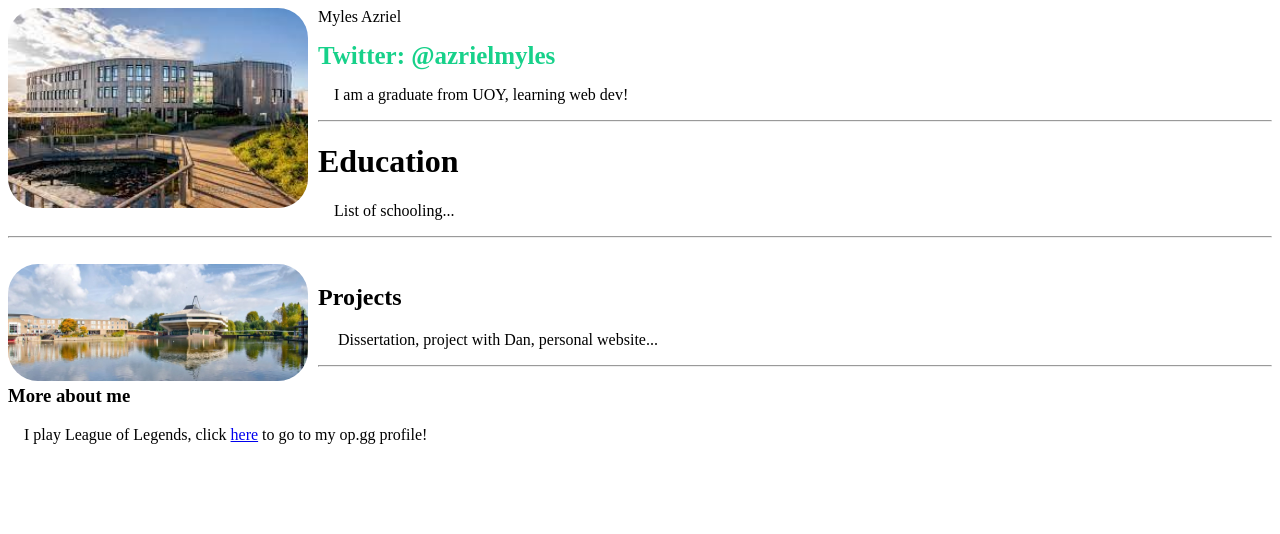
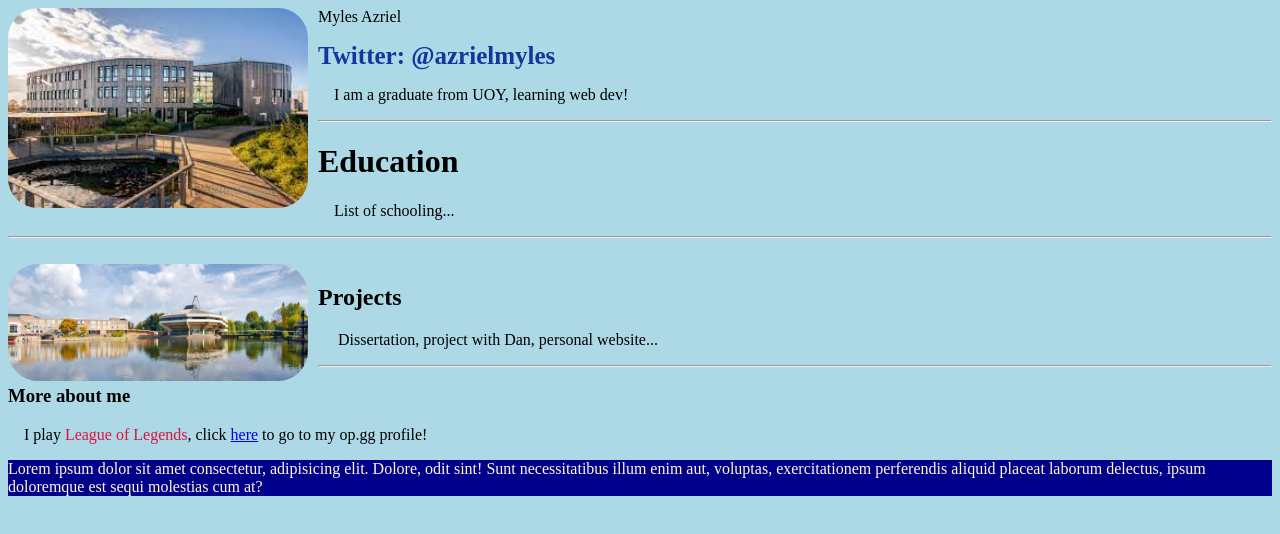
Before and after one commit to mylesazriel/learning-webdev, a plain HTML site: page project/index.html in a window 1280 px wide. Drawn offline with Linux system fonts and the light colour scheme.

Commit message:
Finished HTML course
These final changes mark me finishing the HTML course by BroCode. Learning CSS next.

```diff
--- a/project/index.html
+++ b/project/index.html
@@ -8,14 +8,14 @@
   Good luck learning HTML, have fun with it. You can do this bro <3.
 -->
 <html lang="en">
+
 <head>
   <meta charset="UTF-8" />
   <meta http-equiv="X-UA-Compatible" content="IE=edge" />
   <meta name="viewport" content="width=device-width, initial-scale=1.0" />
   <meta name="keywords" content="html, css, js, personal, website" />
   <meta name="description" content="The personal website of Myles Azriel" />
-    <meta name="author" content="Myles Azriel"
-    <title>Myles Azriel</title>
+  <meta name="author" content="Myles Azriel" <title>Myles Azriel</title>
   <style>
     img {
       width: 300px;
@@ -29,18 +29,15 @@
     }
 
     em {
-        color: rgb(23, 209, 138);
+      color: rgb(21, 52, 156);
       font-style: normal;
       font-size: 25px;
     }
   </style>
 </head>
 
-  <body>
-    <img
-      src="images/compsci_building.jpg"
-      alt="Photo of the computer science building at the University of York"
-    />
+<body style="background-color: lightblue;">
+  <img src="images/compsci_building.jpg" alt="Photo of the computer science building at the University of York" />
   <p class="username"><em>Twitter: @azrielmyles</em></p>
   <p>&nbsp&nbsp&nbsp&nbspI am a graduate from UOY, learning web dev!</p>
   <hr />
@@ -49,10 +46,7 @@
   <p>&nbsp&nbsp&nbsp&nbspList of schooling...</p>
   <hr />
   <br />
-    <img
-      src="images/york-degree-power-scaled-1440x560.jpeg"
-      alt="Photo of Campus West, UoY"
-    />
+  <img src="images/york-degree-power-scaled-1440x560.jpeg" alt="Photo of Campus West, UoY" />
   <h2>Projects</h2>
   <p>
     &nbsp&nbsp&nbsp&nbsp&nbspDissertation, project with Dan, personal
@@ -61,11 +55,15 @@
   <hr />
   <h3>More about me</h3>
   <p>
-      &nbsp&nbsp&nbsp&nbspI play League of Legends, click
+    &nbsp&nbsp&nbsp&nbspI play <span style="color: crimson;">League of Legends</span>, click
     <a href="https://euw.op.gg/summoners/euw/mylea">here</a> to go to my op.gg
     profile!
+  </p>
+  <p style="background-color: darkblue;color: cornsilk;">Lorem ipsum dolor sit amet consectetur, adipisicing elit. Dolore, odit sint! Sunt necessitatibus illum enim aut,
+    voluptas, exercitationem perferendis aliquid placeat laborum delectus, ipsum doloremque est sequi molestias cum at?
   </p>
 
 
 </body>
+
 </html>
```
Lines whose indentation alone changed are shown as unchanged.
